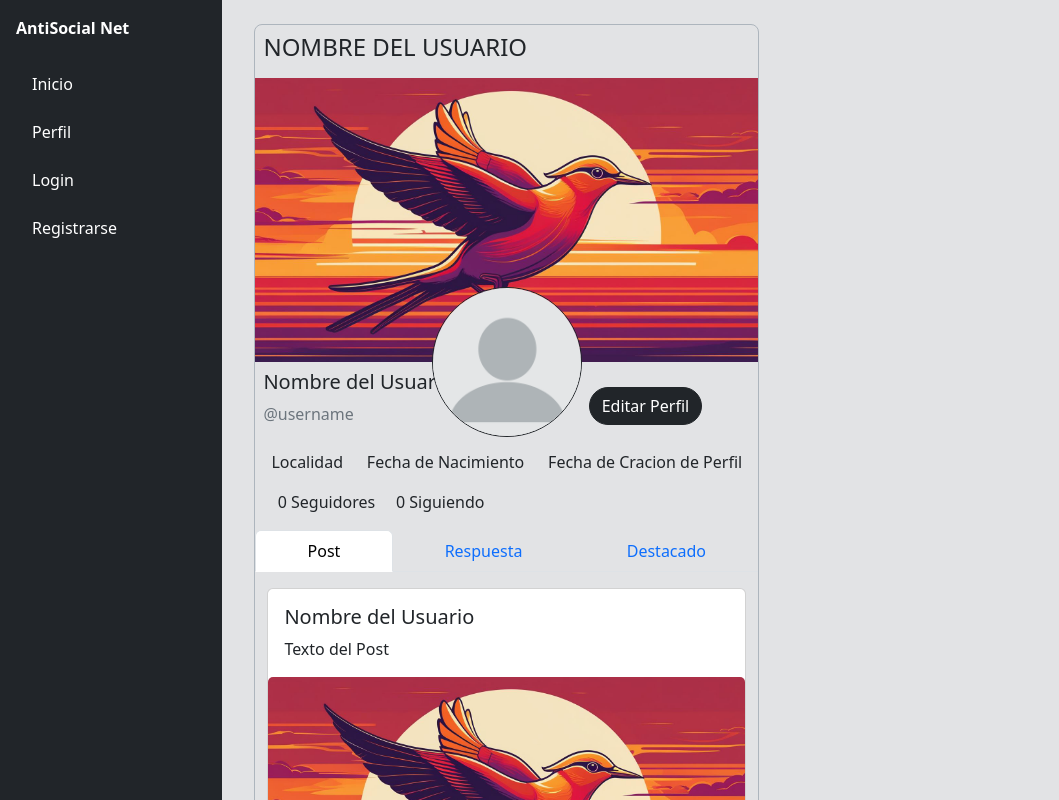
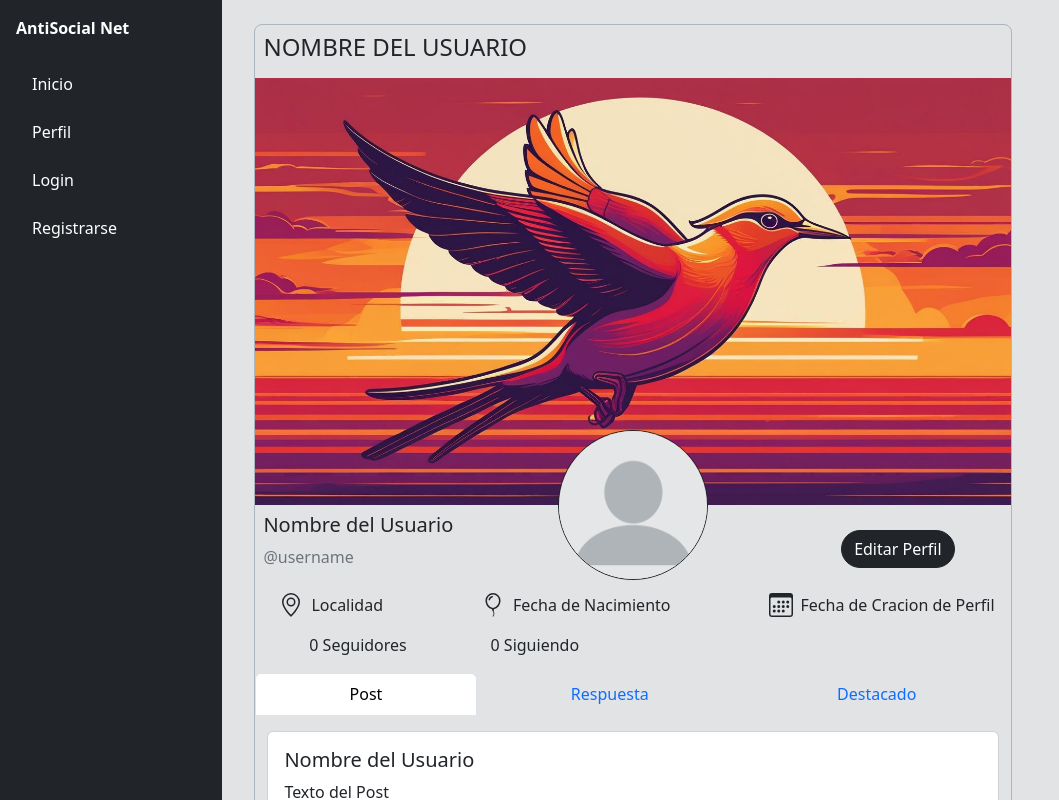
Before and after one commit to giulibrumatti/antisocial-net, a React (Vite) app: page /profile in a window 1280 px wide. Shown: the top 800 px of the page, without its empty margins (0-1059 px from the left). Built offline with nearby package versions, Linux system fonts and the light colour scheme.

Commit message:
Refactor Profile component: remove unused state, update layout, and add user info icons

```diff
--- a/src/pages/Profile/Profile.tsx
+++ b/src/pages/Profile/Profile.tsx
@@ -1,4 +1,4 @@
-import { useEffect, useState } from "react";
+import { useEffect } from "react";
 import { useNavigate } from "react-router-dom";
 import { Button } from "react-bootstrap";
 import portada from "../../assets/portada.jpg";
@@ -8,7 +8,6 @@ import Tabs from 'react-bootstrap/Tabs';
 import "./profile.css";
 import Post from "../../components/Post/Post";
 const Profile = () => {
-    const [key, setKey] = useState<string>('home');
     const navigate = useNavigate();
     const user = false // se reemplaza con la peticion a useContext para sabver si el usuario esta logueado
     useEffect(() => {
@@ -16,7 +15,7 @@ const Profile = () => {
             navigate("/login")
     }, [user, navigate])
     return (
-        <div className="container mx-2 border border-dark-subtle rounded-3 p-0 m-0 w-50">
+        <div className="container mx-2 border border-dark-subtle rounded-3 p-0 m-0 w-75">
             <h4 className="p-2">NOMBRE DEL USUARIO</h4>
             <div className="p-0 m-0 container-fluid position-relative">
                 <img className="w-100" src={portada} alt="Portada del usuario" />
@@ -30,9 +29,26 @@ const Profile = () => {
                 <Button className="rounded-pill mx-5" variant="dark">Editar Perfil</Button>
             </div>
             <div className="container d-flex flex-row align-items-start justify-content-between px-3">
-                <p>Localidad</p>
-                <p>Fecha de Nacimiento</p>
-                <p>Fecha de Cracion de Perfil</p>
+                <div className="d-flex flex-row align-items-start justify-content-between">
+                    <svg xmlns="http://www.w3.org/2000/svg" width="24" height="24" fill="currentColor" className="bi bi-geo-alt mx-2" viewBox="0 0 16 16">
+                        <path d="M12.166 8.94c-.524 1.062-1.234 2.12-1.96 3.07A32 32 0 0 1 8 14.58a32 32 0 0 1-2.206-2.57c-.726-.95-1.436-2.008-1.96-3.07C3.304 7.867 3 6.862 3 6a5 5 0 0 1 10 0c0 .862-.305 1.867-.834 2.94M8 16s6-5.686 6-10A6 6 0 0 0 2 6c0 4.314 6 10 6 10" />
+                        <path d="M8 8a2 2 0 1 1 0-4 2 2 0 0 1 0 4m0 1a3 3 0 1 0 0-6 3 3 0 0 0 0 6" />
+                    </svg>
+                    <p>Localidad</p>
+                </div>
+                <div className="d-flex flex-row align-items-start justify-content-between">
+                    <svg xmlns="http://www.w3.org/2000/svg" width="24" height="24" fill="currentColor" className="bi bi-balloon mx-2" viewBox="0 0 16 16">
+                        <path fill-rule="evenodd" d="M8 9.984C10.403 9.506 12 7.48 12 5a4 4 0 0 0-8 0c0 2.48 1.597 4.506 4 4.984M13 5c0 2.837-1.789 5.227-4.52 5.901l.244.487a.25.25 0 1 1-.448.224l-.008-.017c.008.11.02.202.037.29.054.27.161.488.419 1.003.288.578.235 1.15.076 1.629-.157.469-.422.867-.588 1.115l-.004.007a.25.25 0 1 1-.416-.278c.168-.252.4-.6.533-1.003.133-.396.163-.824-.049-1.246l-.013-.028c-.24-.48-.38-.758-.448-1.102a3 3 0 0 1-.052-.45l-.04.08a.25.25 0 1 1-.447-.224l.244-.487C4.789 10.227 3 7.837 3 5a5 5 0 0 1 10 0m-6.938-.495a2 2 0 0 1 1.443-1.443C7.773 2.994 8 2.776 8 2.5s-.226-.504-.498-.459a3 3 0 0 0-2.46 2.461c-.046.272.182.498.458.498s.494-.227.562-.495" />
+                    </svg>
+                    <p>Fecha de Nacimiento</p>
+                </div>
+                <div className="d-flex flex-row align-items-start justify-content-between">
+                    <svg xmlns="http://www.w3.org/2000/svg" width="24" height="24" fill="currentColor" className="bi bi-calendar3 mx-2" viewBox="0 0 16 16">
+                        <path d="M14 0H2a2 2 0 0 0-2 2v12a2 2 0 0 0 2 2h12a2 2 0 0 0 2-2V2a2 2 0 0 0-2-2M1 3.857C1 3.384 1.448 3 2 3h12c.552 0 1 .384 1 .857v10.286c0 .473-.448.857-1 .857H2c-.552 0-1-.384-1-.857z" />
+                        <path d="M6.5 7a1 1 0 1 0 0-2 1 1 0 0 0 0 2m3 0a1 1 0 1 0 0-2 1 1 0 0 0 0 2m3 0a1 1 0 1 0 0-2 1 1 0 0 0 0 2m-9 3a1 1 0 1 0 0-2 1 1 0 0 0 0 2m3 0a1 1 0 1 0 0-2 1 1 0 0 0 0 2m3 0a1 1 0 1 0 0-2 1 1 0 0 0 0 2m3 0a1 1 0 1 0 0-2 1 1 0 0 0 0 2m-9 3a1 1 0 1 0 0-2 1 1 0 0 0 0 2m3 0a1 1 0 1 0 0-2 1 1 0 0 0 0 2m3 0a1 1 0 1 0 0-2 1 1 0 0 0 0 2" />
+                    </svg>
+                    <p>Fecha de Cracion de Perfil</p>
+                </div>
             </div>
             <div className="container-fluid d-flex flex-row align-items-start justify-content-around w-50 m-0">
                 <p><span>0</span> Seguidores</p>
```
